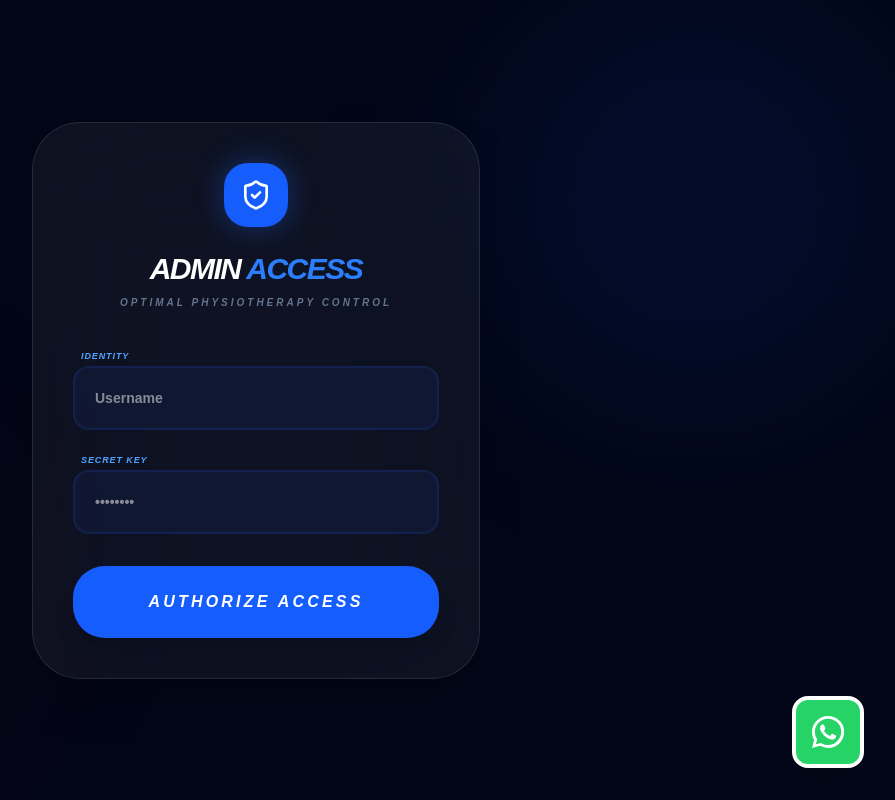
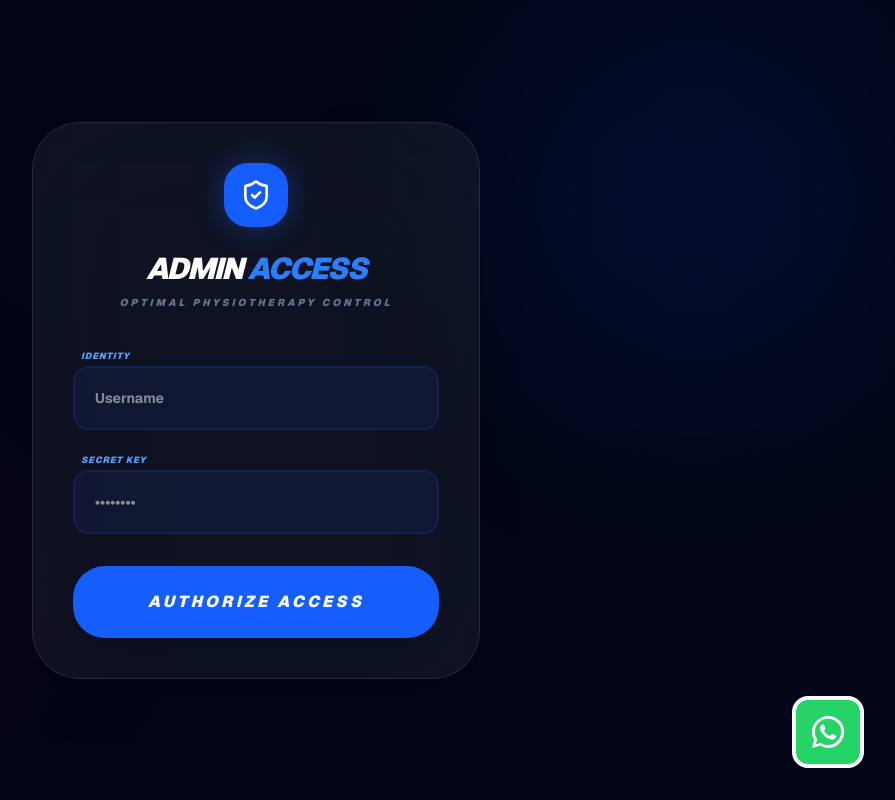
Before and after one commit to Suresh-MS07/Optimal_clinik, a Next.js app: page /login in a window 1280 px wide. Shown: the whole page, without its empty margins (384-1279 px from the left). Built offline with nearby package versions, Linux system fonts and the light colour scheme.

Commit message:
Refactor login page styles and markup

```diff
--- a/app/login/page.tsx
+++ b/app/login/page.tsx
@@ -27,7 +27,7 @@ export default function LoginPage() {
   }
 
   return (
-    <div className="min-h-screen bg-[#020617] flex items-center justify-center p-6 relative overflow-hidden">
+    <div className="min-h-screen bg-[#020617] flex items-center justify-center p-6 relative overflow-hidden text-white font-sans">
       <div className="absolute top-0 right-0 w-[400px] h-[400px] bg-blue-600/10 blur-[100px] rounded-full" />
       <div className="absolute bottom-0 left-0 w-[400px] h-[400px] bg-red-600/5 blur-[100px] rounded-full" />
 
@@ -36,7 +36,7 @@ export default function LoginPage() {
           <div className="bg-blue-600 w-16 h-16 rounded-3xl flex items-center justify-center mx-auto mb-6 shadow-[0_0_30px_rgba(37,99,235,0.4)]">
             <ShieldCheck className="text-white" size={32} />
           </div>
-          <h2 className="text-3xl font-black italic tracking-tighter uppercase text-white">Admin <span className="text-blue-500">Access</span></h2>
+          <h2 className="text-3xl font-black italic tracking-tighter uppercase">Admin <span className="text-blue-500">Access</span></h2>
           <p className="text-[10px] font-black text-slate-500 uppercase tracking-[0.3em] mt-2 italic">Optimal Physiotherapy Control</p>
         </div>
 
@@ -48,6 +48,7 @@ export default function LoginPage() {
               placeholder="Username"
               className="w-full p-5 bg-blue-950/30 border-2 border-blue-900/30 focus:border-blue-500 rounded-2xl outline-none font-bold text-sm text-white transition-all"
               onChange={(e) => setUser(e.target.value)}
+              required
             />
           </div>
           <div className="space-y-2">
@@ -57,6 +58,7 @@ export default function LoginPage() {
               placeholder="••••••••"
               className="w-full p-5 bg-blue-950/30 border-2 border-blue-900/30 focus:border-blue-500 rounded-2xl outline-none font-bold text-sm text-white transition-all"
               onChange={(e) => setPass(e.target.value)}
+              required
             />
           </div>
         </div>
```
